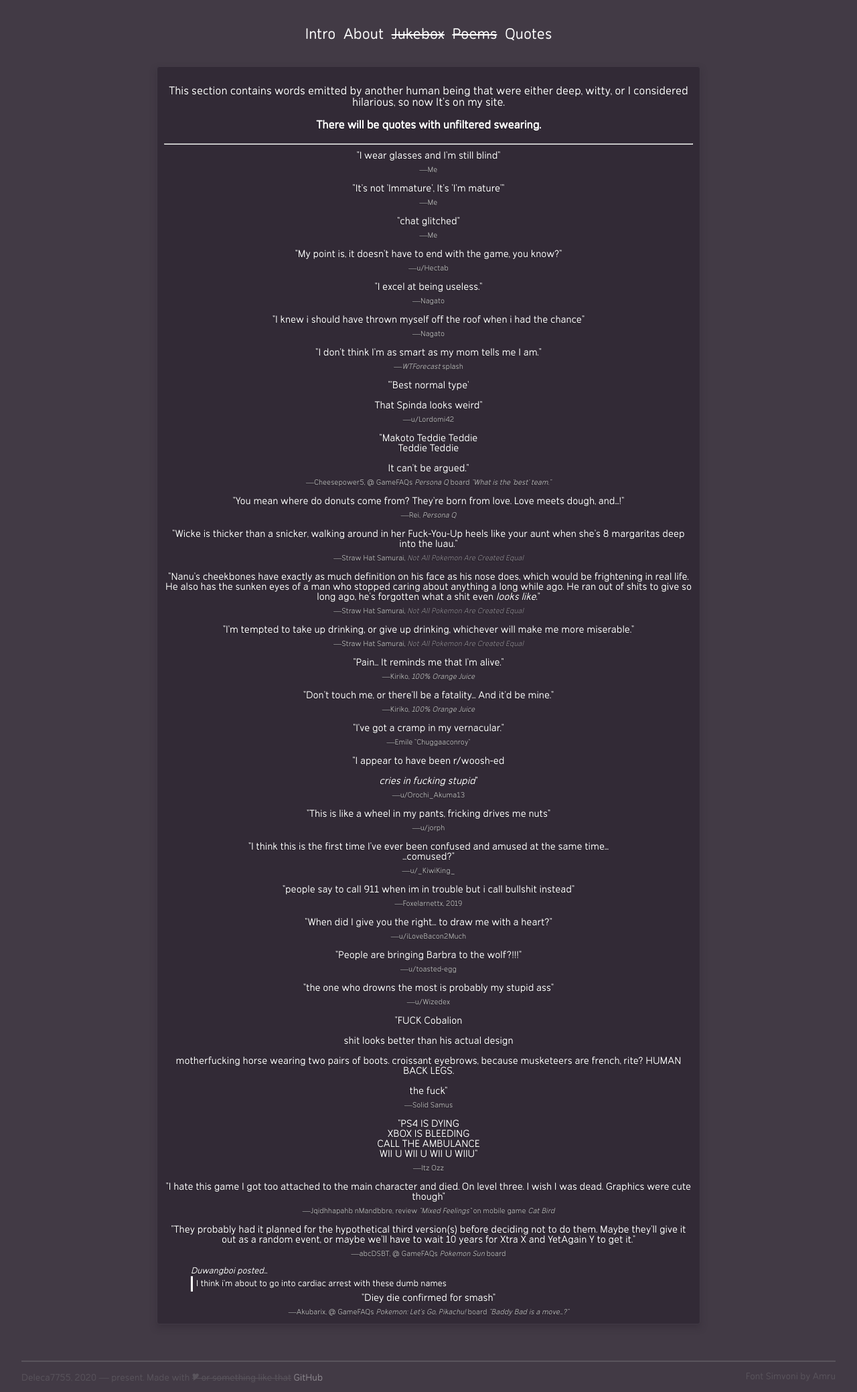
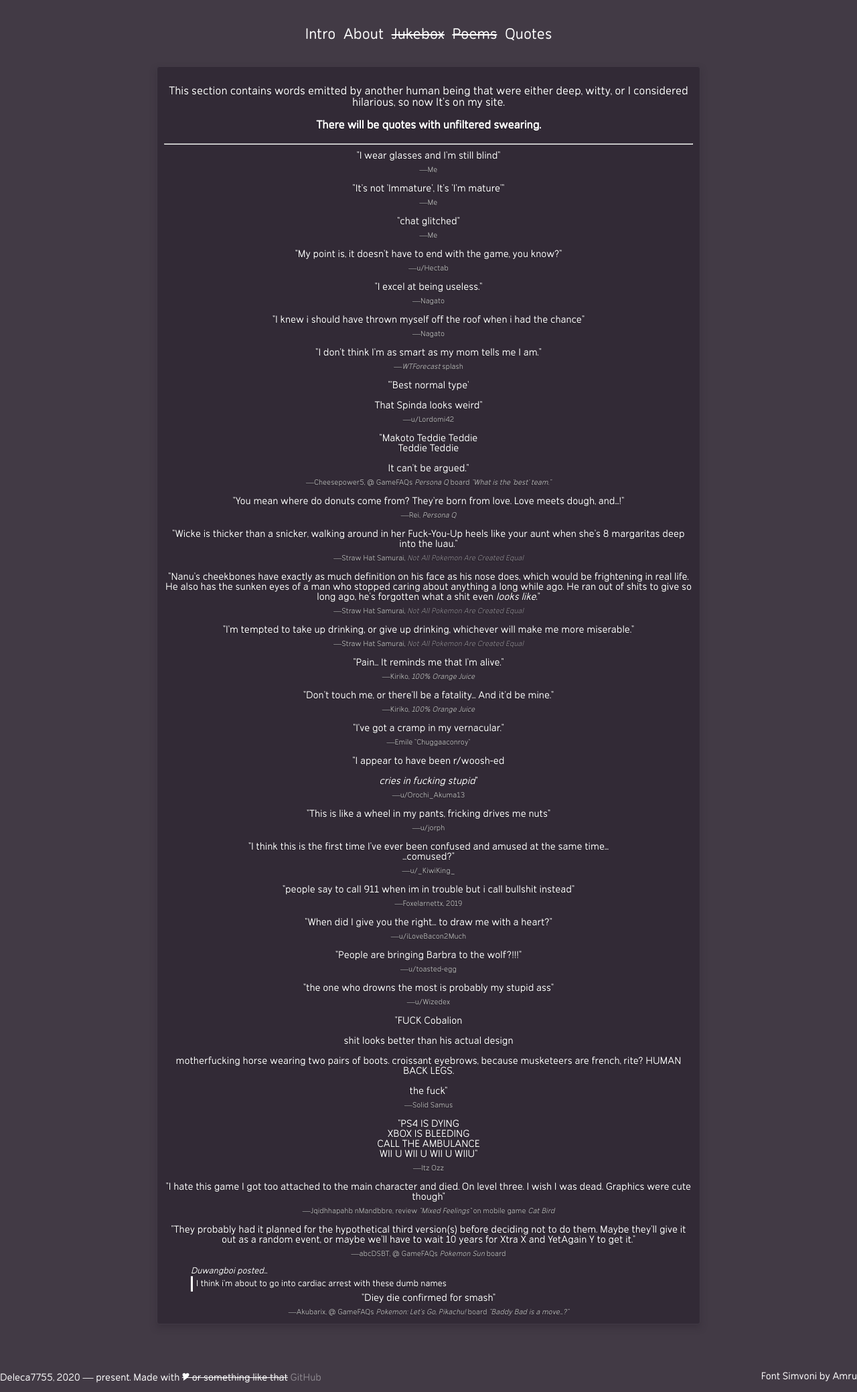
Before and after one commit to Deleca7755/deleca7755.github.io, a Jekyll site: the page built from quotes/index.html, in a window 1280 px wide. Shown: the whole page at 67% size. Built offline with Jekyll 4.4.1, drawn with Linux system fonts in a browser that asks for light colours; Markdown is read by kramdown in place of the engine named in the settings.

Commit message:
Update default.html

```diff
--- a/_layouts/default.html
+++ b/_layouts/default.html
@@ -2,6 +2,7 @@
 <link rel="stylesheet" type="text/css" href="/css/the.css">
 <html>
 <head>
+<meta name="viewport" content="width=device-width, initial-scale=1.0">
 <title>{{ page.title }}</title>
 </head>
 <body>
@@ -20,8 +21,8 @@
   <div class="content">
 {{ content }}
   </div>
-<div class="footor">
+<footer>
 <p class="footertextleft">Deleca7755, 2020 ― present. Made with <s>🎔 or something like that</s> <a href="https://github.com/">GitHub</a></p><p class="footertextright">Font Simvoni by Amru</p>
-</div>
+</footer>
 </div>
 </body>
```
